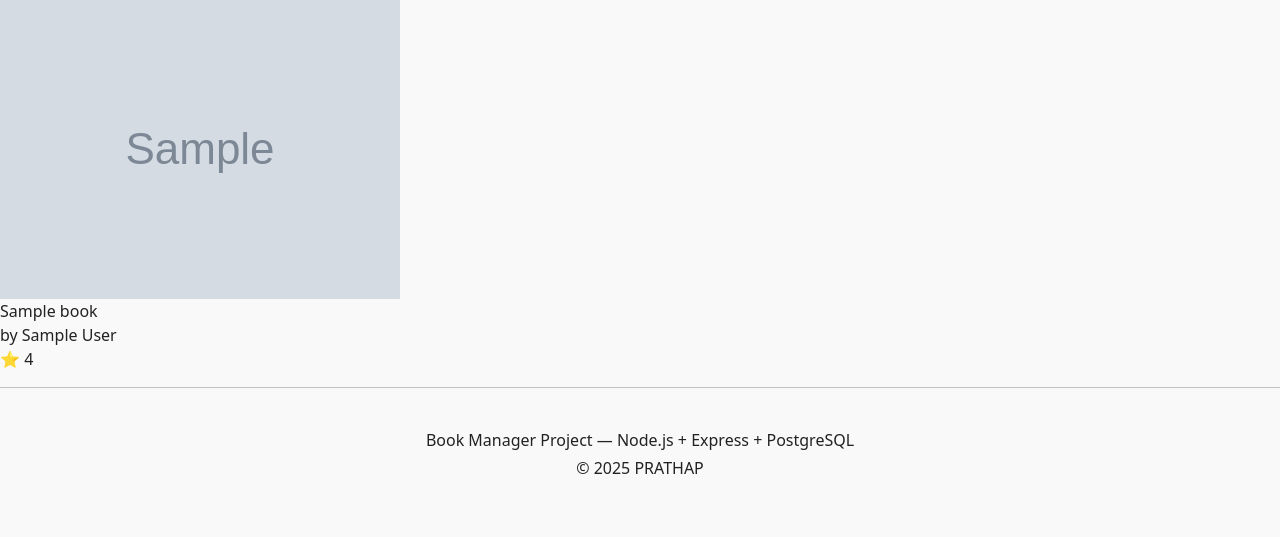
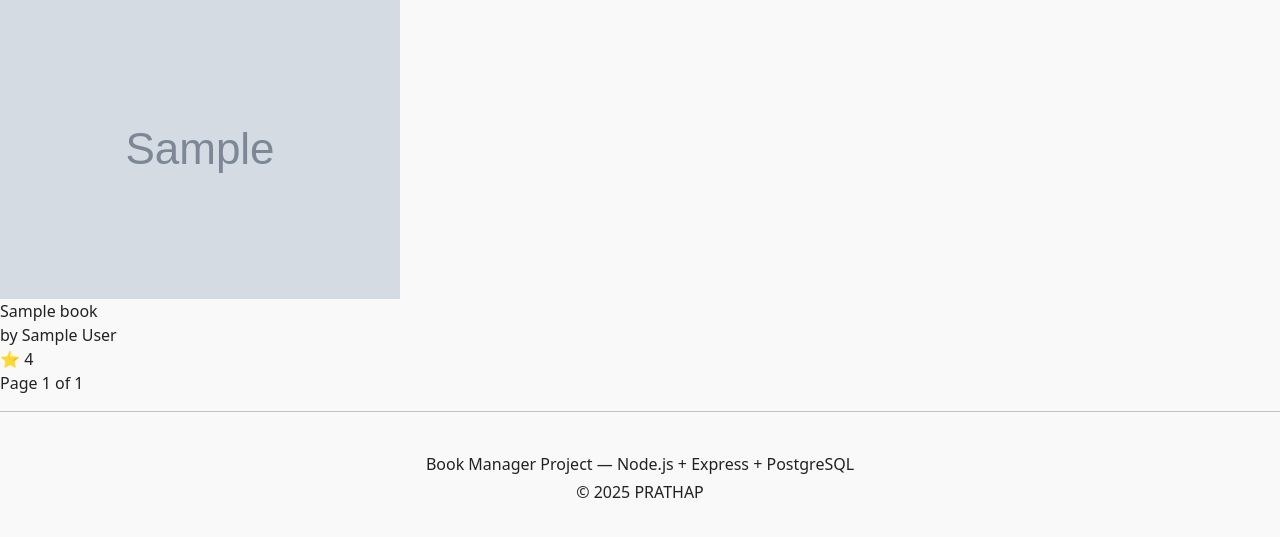
Before and after one commit to Prathap-CK/BookList--Project, a Node server app: template views/index.ejs in a window 1280 px wide. Shown: the part 189-726 px from the top of the page. Run offline with Node 20, Linux system fonts and the light colour scheme; the template is opened without the code that fills it: most values are stand-ins (such as "Sample title", 1, 10 or a date in 2020); grey boxes marked "Sample" are stand-in pictures.

Commit message:
ADDED PAGINATION

```diff
--- a/views/index.ejs
+++ b/views/index.ejs
@@ -23,6 +23,18 @@
       </div>
   <% }) %>
 </div>
+<div class="pagination-container">
+  <% if (page > 1) { %>
+    <a href="/?page=<%= page - 1 %>&sort=<%= sort %>" class="btn btn-outline-secondary">Prev</a>
+  <% } %>
+
+  <span class="page-info">Page <%= page %> of <%= totalPages %></span>
+
+  <% if (page < totalPages) { %>
+    <a href="/?page=<%= page + 1 %>&sort=<%= sort %>" class="btn btn-outline-secondary">Next</a>
+  <% } %>
+</div>
+
 
 
 <%- include("partials/footer") %>
```
Also changed, not shown: public/style.css (+13 -0 lines), routes/books.js (+24 -7 lines).
